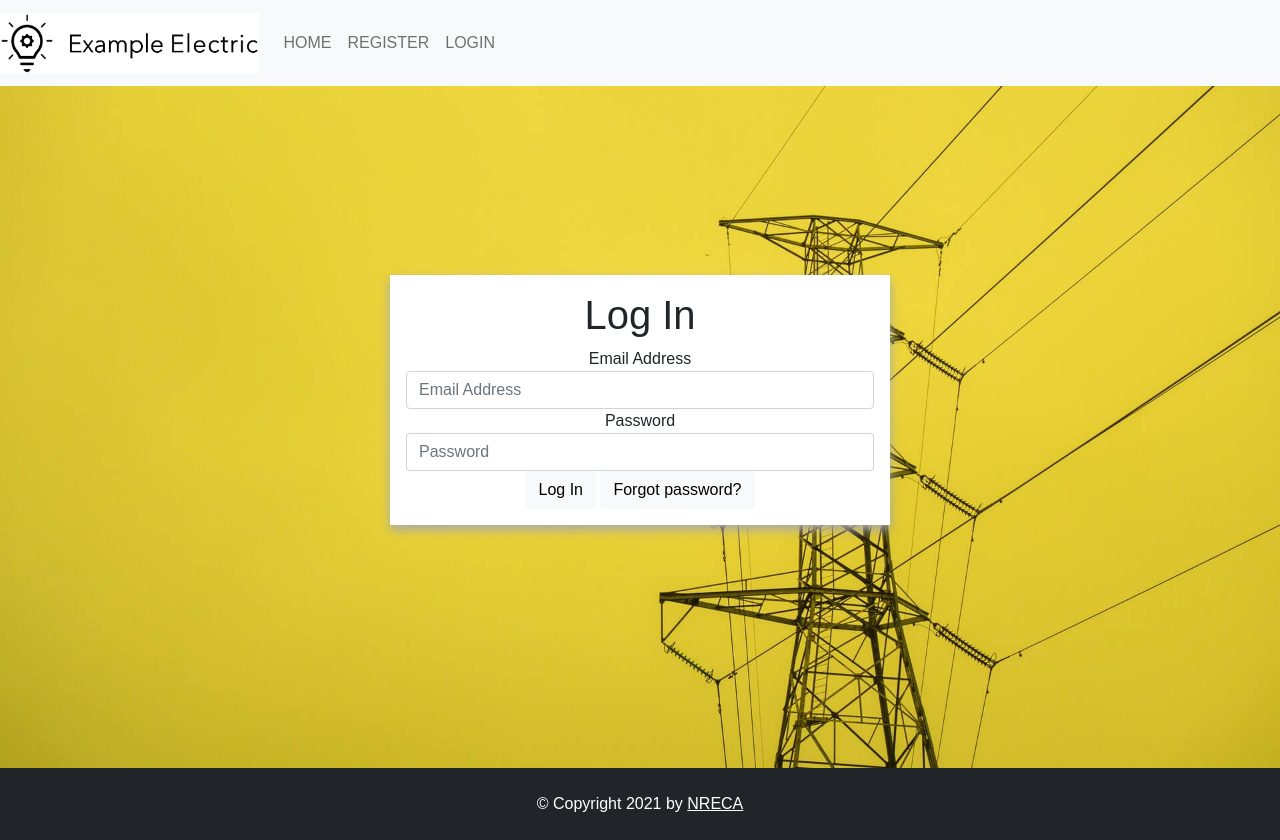
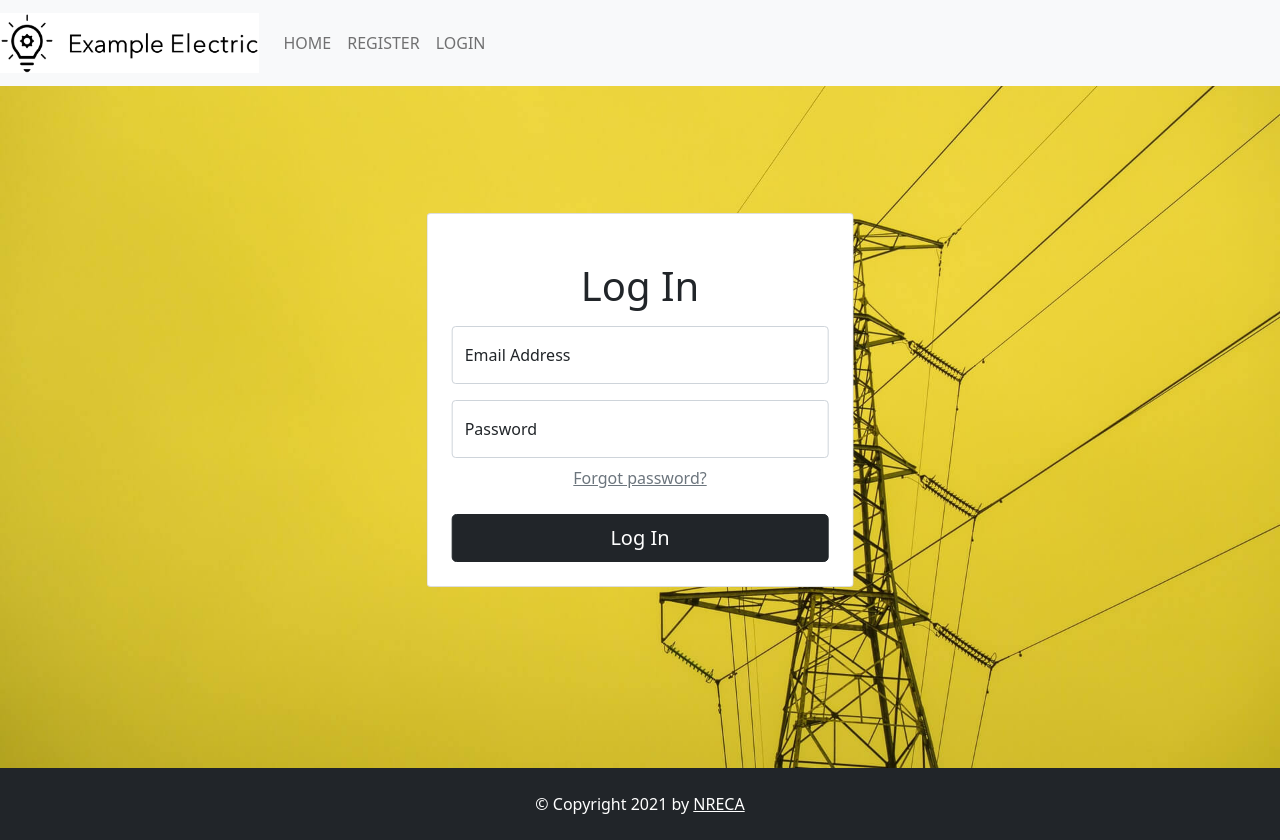
Before and after one commit to dpinney/r3it, a Flask app: page /login in a window 1280 px wide. Run offline with Flask 2, Linux system fonts and the light colour scheme; parts of the project's set-up code (start-up, migrations or seed data) failed here and were passed over.

Commit message:
login/register/forgot/newpassword pages updated

```diff
--- a/r3it/static/css/style.css
+++ b/r3it/static/css/style.css
@@ -4,9 +4,9 @@ html, body {
     margin: 0px;
     height: 100%;
     width: 100%;
-    font-family: sans-serif;
-    background-color: #eee;
-    word-wrap: break-word;
+    /* font-family: sans-serif;  */
+    /* background-color: #eee; */
+    /* word-wrap: break-word; */
     position: absolute;
     z-index: 0;
 }
@@ -45,17 +45,17 @@ html, body {
 
 /*----------------------------------------------------------------------------*/
 
-.content {
-    /* width: 90%; */
+/* .content {
+    width: 90%;
     max-width: 80%;
     display: block;
     margin: 0 auto;
     height: 100%;
     background-color: #fff;
     padding: 2rem;
-}
+} */
 
-.tableContainer {
+/* .tableContainer {
     max-height: 80vh;
     overflow-y: scroll;
     margin: 0px;
@@ -67,9 +67,9 @@ html, body {
     font-size: 1.2em;
     page-break-before:always;
     margin: 0px;
-}
+} */
 
-.card {
+/* .card {
     margin: 0 auto 2em auto;
     background-color: #fff;
     box-shadow: 0 0 20px rgba(0, 0, 0, 0.15);
@@ -78,18 +78,18 @@ html, body {
     align-items: flex-start;
     flex-wrap: wrap;
 } .card h1 {padding-bottom: 0px;
-} .card p {width: 100%;}
+} .card p {width: 100%;} */
 
-.leftForm {
+/* .leftForm {
     float: left;
     width: 50%;
 }
 .rightForm {
     float: right;
     width: 50%;
-}
+} */
 
-.tooltip {
+/* .tooltip {
     position: relative;
     display: inline-block;
 }.tooltipText {
@@ -107,7 +107,7 @@ html, body {
 } .tooltip:hover .tooltipText {
     visibility: visible;
 } .tooltipText::after {
-    /*adds arrow*/
+    adds arrow
     content: " ";
     position: absolute;
     bottom: 100%;
@@ -115,7 +115,7 @@ html, body {
     border-width: 0.5em;
     border-style: solid;
     border-color: transparent transparent black transparent;
-}
+} */
 
 /*----------------------------------------------------------------------------*/
 
@@ -221,18 +221,18 @@ html, body {
 }
 
 #login {
-    background-color: #fff;
-    min-width: 200px;
-    max-width: 500px;
-    width: 50%;
-    margin: auto;
-    padding: 1em;
+    /* background-color: #fff; */
+    /* min-width: 300px; */
+    /* max-width: 500px; */
+    /* width: 50%; */
+    /* margin: auto; */
+    /* padding: 1em; */
     position: absolute;
     top: 50%;
     left: 50%;
     transform: translate(-50%, -50%);
-    box-shadow: 0px 5px 10px #aaa;
-    text-align: center;
+    /* box-shadow: 0px 5px 10px #aaa; */
+    /* text-align: center; */
 }
 /* #login input, #login button {
     width: 100%;
@@ -254,7 +254,7 @@ html, body {
     background-color: #000;
 } */
 
-#progressBarBackground {
+/* #progressBarBackground {
     box-shadow: 0 0 20px rgba(0, 0, 0, 0.15);
     background-color: #fff;
     width: 100%;
@@ -262,9 +262,9 @@ html, body {
 } #progressBar {
     background-color: #000;
     height: 100%;
-}
+} */
 
-#application {
+/* #application {
     font-size: 1.1em;
 } #application select, #application input {
     font-size: 1.1em;
@@ -280,7 +280,7 @@ html, body {
     border: none;
     background-color: #fff;
     padding: 10px;
-}
+}  */
 
 /* #pay, #withdraw, #editDetails, #acceptEdits, #rejectEdits, #sendDelegationEmail {
     width: 100%;
@@ -306,7 +306,7 @@ html, body {
 
 /*----------------------------------------------------------------------------*/
 
-@media screen and (max-width: 600px) {
+/* @media screen and (max-width: 600px) {
     #menu {
         width: 100%;
         text-align: center;
@@ -314,4 +314,4 @@ html, body {
         float: none;
         border-top: 1px solid #eee;
     }
-}
+} */
--- a/r3it/templates/login.html
+++ b/r3it/templates/login.html
@@ -3,32 +3,20 @@
 {% block anonymous %}
 <style type="text/css">#bg{background-image:url({{bg}})}</style>
 <style type="text/css">#bg{height: 100%;}</style>
-<div id="login">
-    <!-- Bootstrap login block -->
-    <h1>Log In</h1>
+
+<div class="col-10 col-sm-7 col-md-5 col-lg-4 m-auto row g-5 card text-center" id="login">
     <form action="/login" method="post">
-        <div class="form-group">
-            <label for="email" class="sr-only">Email Address</label>
-            <input
-                type="email"
-                class="form-control"
-                id="email"
-                name="email"
-                placeholder="Email Address"
-                required>
+        <h1 class="mb-3">Log In</h1>
+        <div class="form-floating mb-3">
+            <input type="email" class="form-control" id="email" name="email" placeholder="Email Address" required>
+            <label for="email">Email Address</label>
         </div>
-        <div class="form-group">
-            <label for="password" class="sr-only">Password</label>
-            <input
-                type="password"
-                class="form-control"
-                id="password"
-                name="password"
-                placeholder="Password"
-                required>
+        <div class="form-floating mb-2">
+            <input type="password" class="form-control" id="password" name="password" placeholder="Password" required>
+            <label for="password">Password</label>
         </div>
-        <button type="submit" class="btn btn-block btn-light">Log In</button>
-        <a href="/forgot" class="btn btn-block btn-light">Forgot password?</a>
+        <a href="/forgot" class="text-muted">Forgot password?</a>
+        <button type="submit" class="btn btn-dark btn-lg col-12 my-4">Log In</button>
     </form>
 </div>
 {% endblock %}
```
Also changed, not shown: r3it/templates/forgot.html (+9 -15 lines), r3it/templates/newpassword.html (+17 -4 lines), r3it/templates/register.html (+21 -34 lines).
